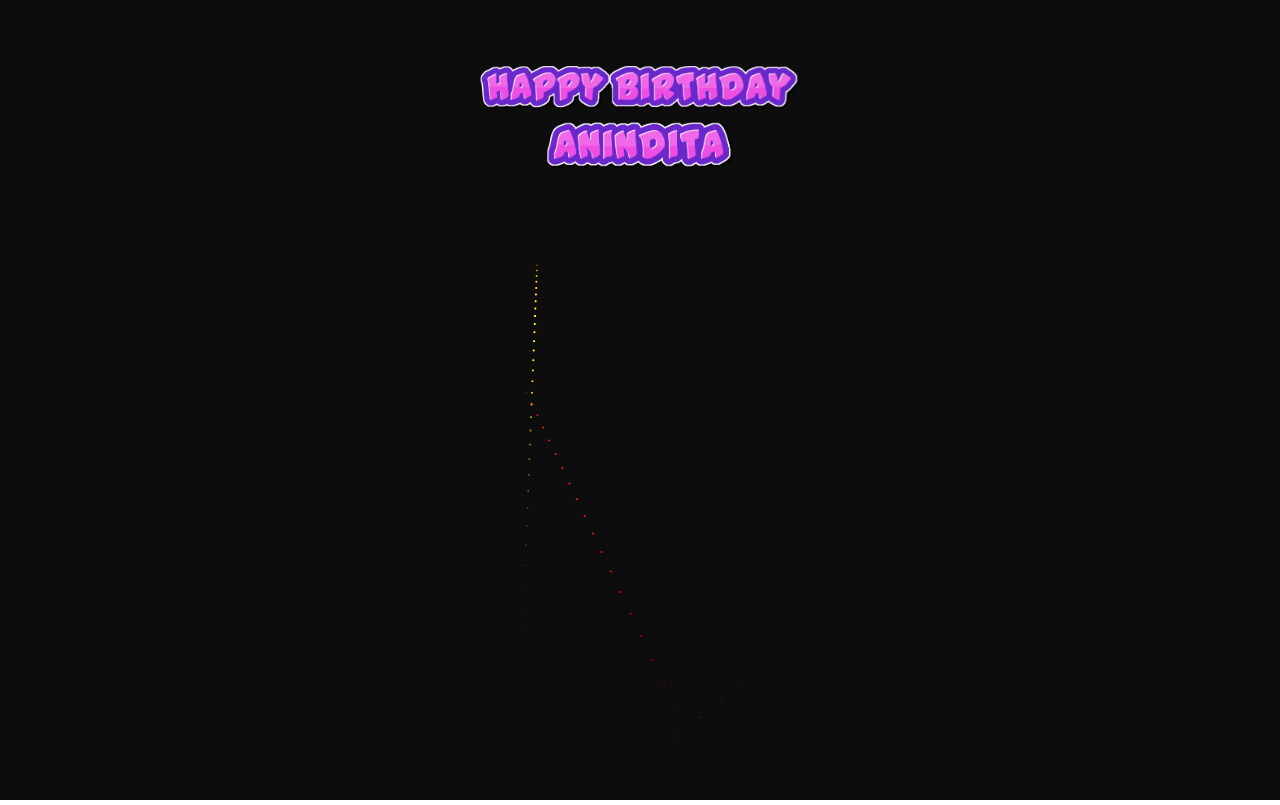
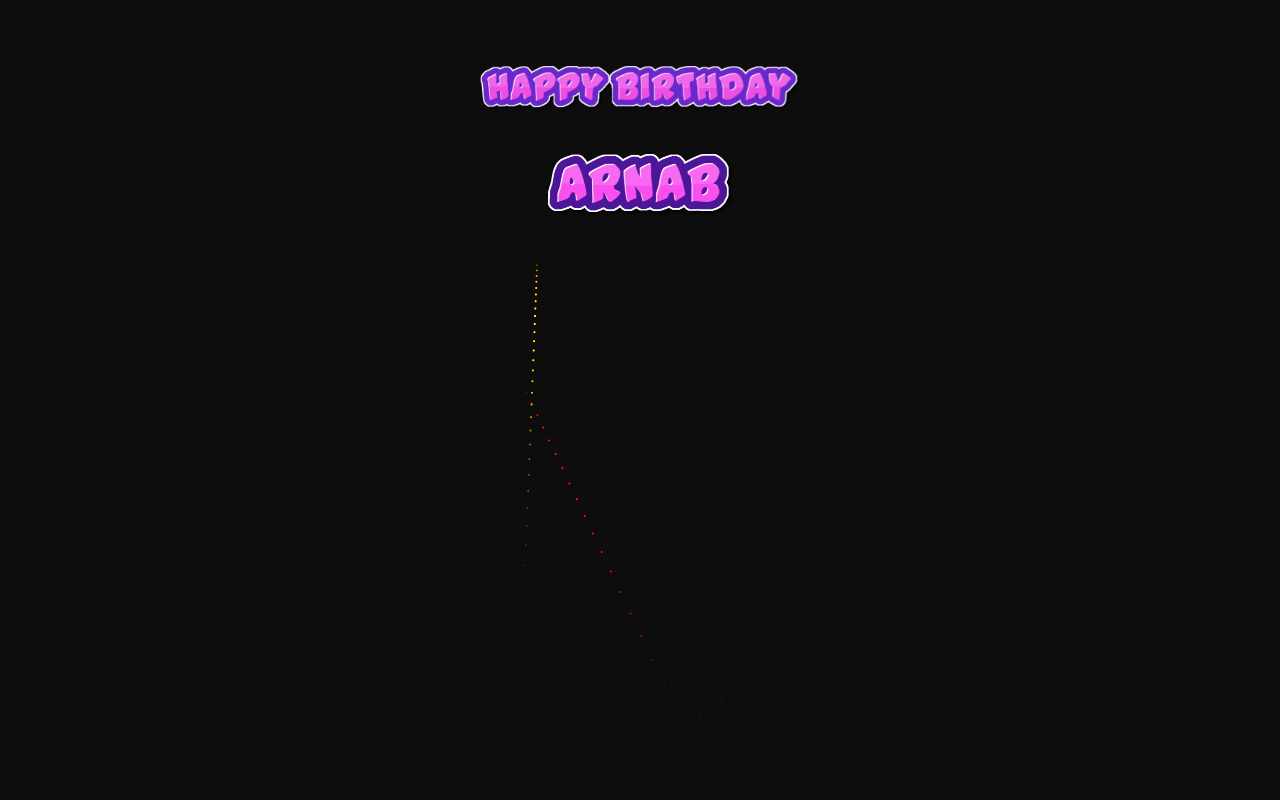
Before and after one commit to subrata94/bday_wish, a plain HTML site: page index.html in a window 1280 px wide. Drawn offline with nearby package versions, Linux system fonts and the light colour scheme; animation ran at ten frames a second.

Commit message:
arnabs bday

```diff
--- a/css/style.css
+++ b/css/style.css
@@ -9,7 +9,7 @@ body {
     left: 50%;
   }
   .ani{
-    top: 8em;
+    top: 10em;
     width: 13em;
   }
 
--- a/index.html
+++ b/index.html
@@ -14,10 +14,10 @@
                 <source src="wish.mp3" type="audio/mpeg">
             </audio>
         <div class="happy pulse">
-            <img src="happy.png" class="img-responsive">
+            <img src="happy1.png" class="img-responsive">
         </div>
         <div class="ani pulse">
-            <img src="anindita.png" class="img-responsive">
+            <img src="arnab.png" class="img-responsive">
         </div>
         <canvas id="birthday"></canvas>
         <script src="js/style.js"></script>
```
Also changed, not shown: Arnab.png (added), happy.gif (added), happy1.png (renamed from happy.png), swarnali.gif (added).
